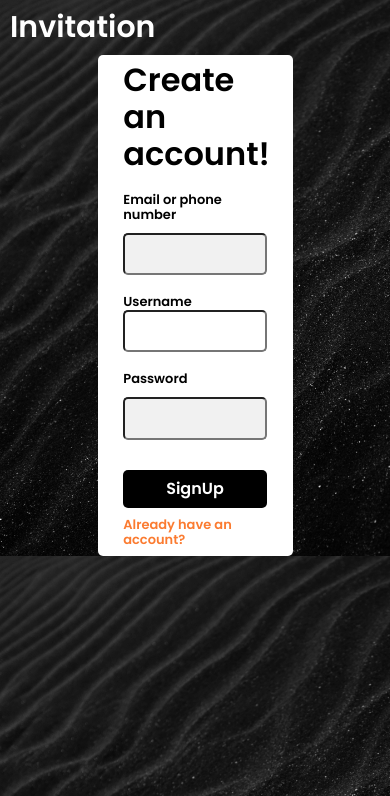
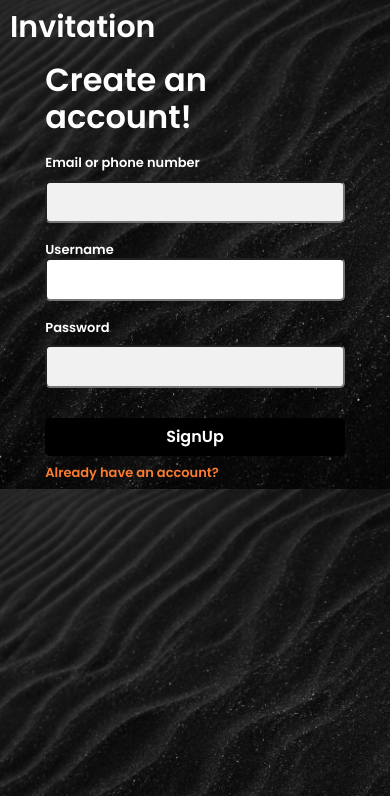
Before and after one commit to UssefBhl/Youssef_Bouhalla, a PHP site: page /Signup.html in a window 390 px wide. Shown: the top 796 px of the page. Run offline with PHP 8.4, Linux system fonts and the light colour scheme.

Commit message:
signup and login responsive in 411px

```diff
--- a/HTML-CSS-Workshops/Designing an invitation landing, sign up and sign in page/login_and_signup_style.css
+++ b/HTML-CSS-Workshops/Designing an invitation landing, sign up and sign in page/login_and_signup_style.css
@@ -1,3 +1,4 @@
+
 *{
 	margin: 0;
 	padding: 0;
@@ -76,3 +77,14 @@ form a {
 	color: white;
 	outline: 0;
 }
+
+@media screen and (max-width: 412px){
+	.formulaire {
+		background: transparent;
+		width: 100%;
+	}
+	form {
+		color: White;
+	}
+
+}
```
